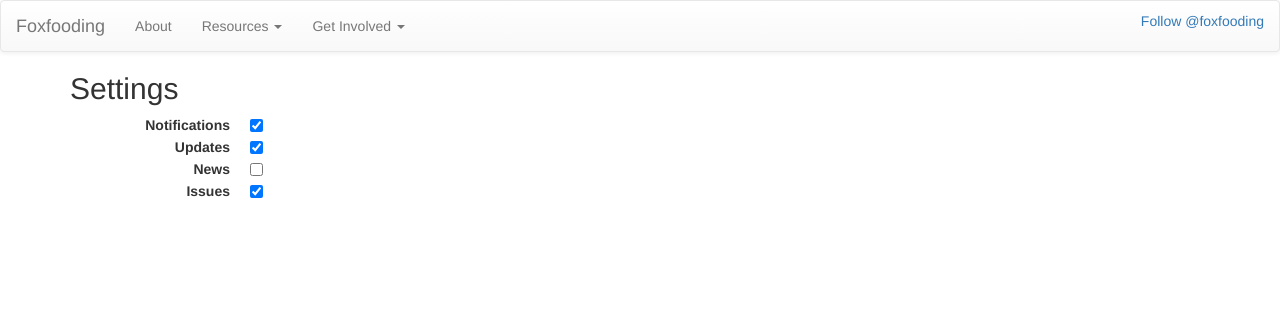
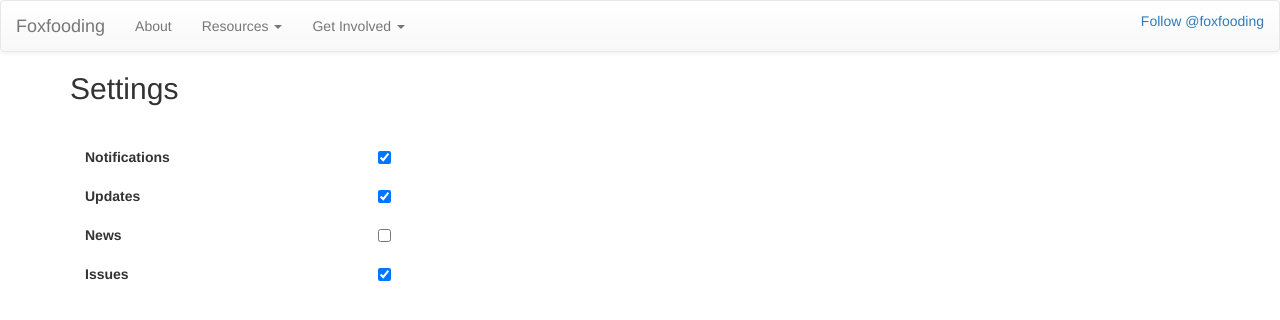
Before and after one commit to DouglasSherk/Firefox-OS-Dogfooding, a Jekyll site: the page built from settings.html, in a window 1280 px wide. Shown: the top 320 px of the page. Built offline with Jekyll 4.4.1, drawn with Linux system fonts in a browser that asks for light colours; comment, search, counter and statistics services are not loaded.

Commit message:
Add basic styling to settings

```diff
--- a/settings.html
+++ b/settings.html
@@ -4,18 +4,42 @@ title: Settings
 {% include header.html %}
 
   <h2>Settings</h2>
-  <dl class="dl-horizontal">
-    <dt>Notifications</dt>
-    <dd><input name="notifications" type="checkbox"></input></dd>
-    <div id="notificationSubtypes">
-      <dt>Updates</dt>
-      <dd><input name="updates" type="checkbox"></input></dd>
-      <dt>News</dt>
-      <dd><input name="news" type="checkbox"></input></dd>
-      <dt>Issues</dt>
-      <dd><input name="issues" type="checkbox"></input></dd>
+
+  <div class="settings-container container">
+    <div class="row">
+      <div class="col-xs-4 col-md-3">
+        <label for="notifications">Notifications</label>
+      </div>
+      <div class="col-xs-4 col-md-3">
+        <input id="notifications" name="notifications" type="checkbox"></input>
+      </div>
     </div>
-  </dl>
+    <div class="row">
+      <div class="col-xs-4 col-md-3">
+        <label for="updates">Updates</label>
+      </div>
+      <div class="col-xs-4 col-md-3">
+        <input id="updates" name="updates" type="checkbox"></input>
+      </div>
+    </div>
+    <div class="row">
+      <div class="col-xs-4 col-md-3">
+        <label for="news">News</label>
+      </div>
+      <div class="col-xs-4 col-md-3">
+        <input id="news" name="news" type="checkbox"></input>
+      </div>
+    </div>
+    <div class="row">
+      <div class="col-xs-4 col-md-3">
+        <label for="issues">Issues</label>
+      </div>
+      <div class="col-xs-4 col-md-3">
+        <input id="issues" name="issues" type="checkbox"></input>
+      </div>
+    </div>
+  </div>
+
   <script src="js/settings.js"></script>
 
 {% include footer.html %}
--- a/style/index.css
+++ b/style/index.css
@@ -28,3 +28,11 @@ body .navbar-right {
 body .alert {
   margin-bottom: 0;
 }
+
+.settings-container {
+  margin-top: 3em;
+}
+
+.settings-container .row {
+  margin-bottom: 1em;
+}
```
